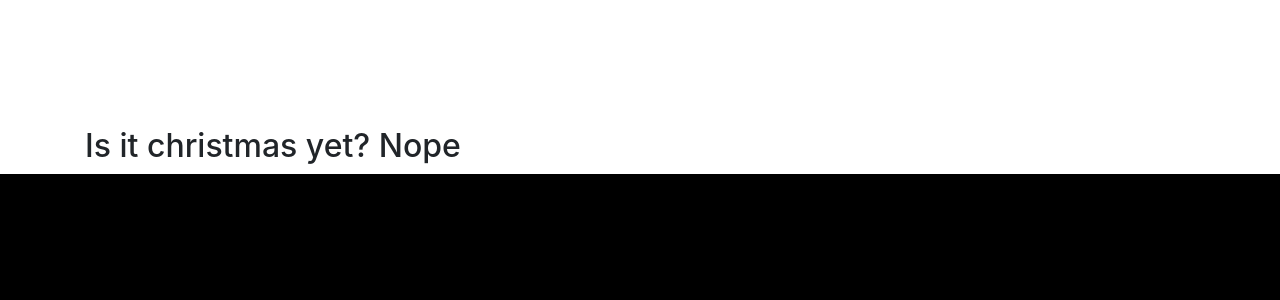
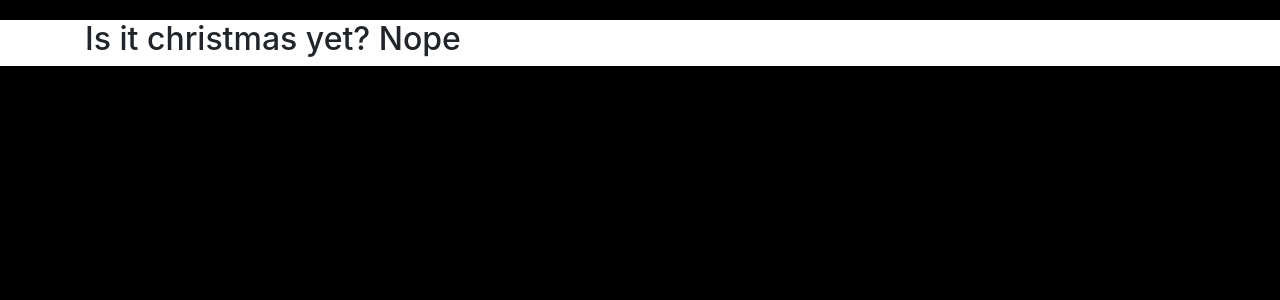
Before and after one commit to concise-ee/j6uluh2kk-team-8, a Next.js app in the folder my-app/: page / in a window 1280 px wide. Shown: the top 300 px of the page. Built offline with nearby package versions, Linux system fonts and the light colour scheme; no server answers.

Commit message:
adding refresh and removing header

```diff
--- a/my-app/components/App.js
+++ b/my-app/components/App.js
@@ -4,7 +4,7 @@ import {Header} from './Header'
 import {Christmas} from './Christmas'
 import {getChristmas} from '../services/ChristmasService'
 import Snowfall from 'react-snowfall'
-
+import Head from 'next/head'
 
 class App extends Component {
 
@@ -22,7 +22,9 @@ class App extends Component {
 
     return (
       <div className="App">
-        <Header></Header>
+        <Head>
+            <meta http-equiv="refresh" content="30" />
+        </Head>
         <div className="row mrgnbtm">
           <Snowfall />
 
```
